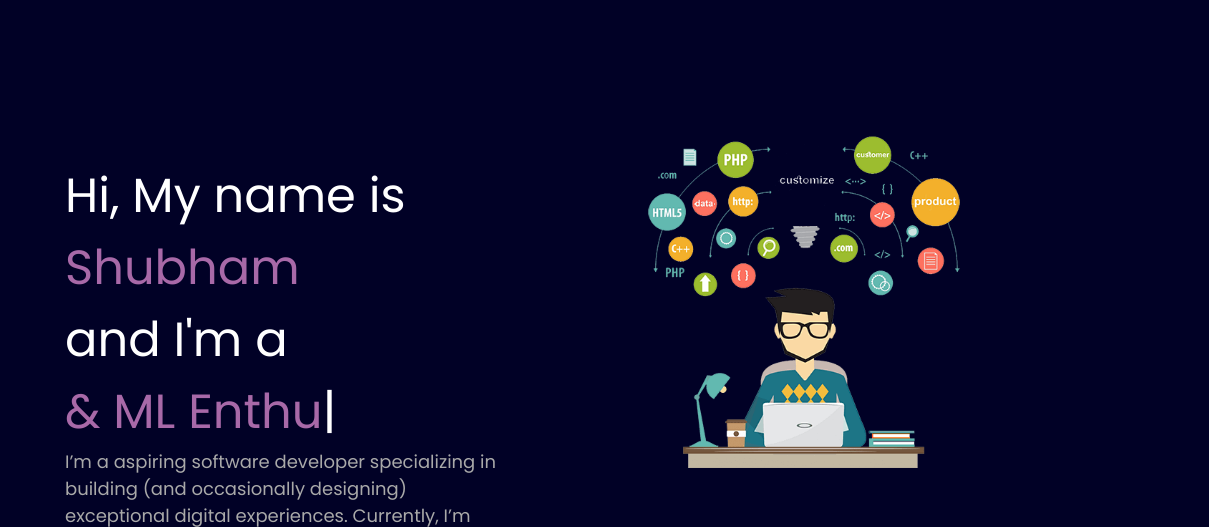
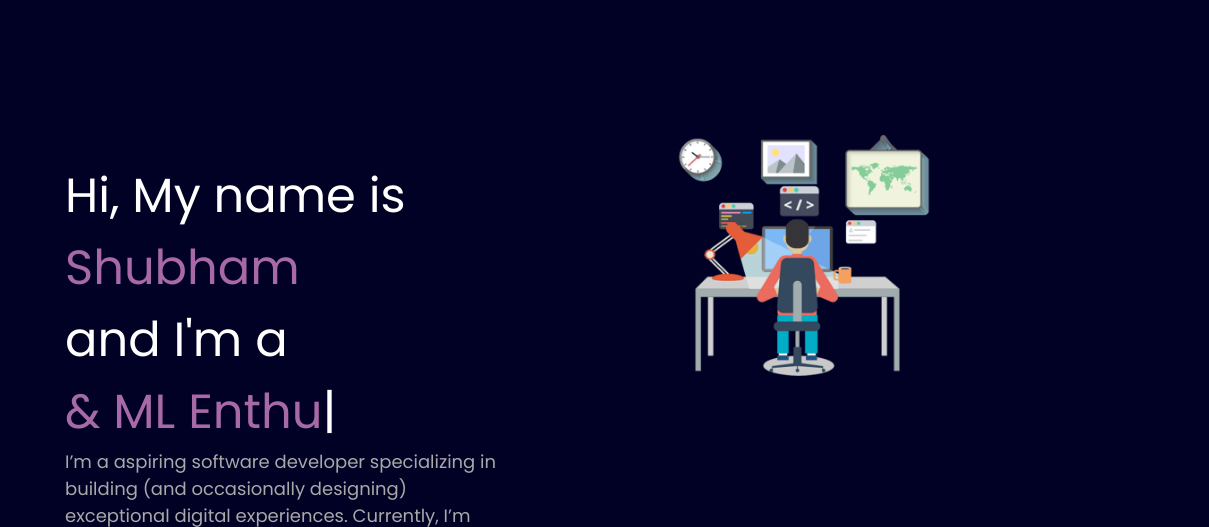
Before and after one commit to ShubhamKapil04/portfolio-web, a plain HTML site: page index.html in a window 1280 px wide. Shown: the part 80-607 px from the top of the page, 71-1280 px from the left. Drawn offline with nearby package versions, Linux system fonts and the light colour scheme.

Commit message:
Update index.html

```diff
--- a/index.html
+++ b/index.html
@@ -84,7 +84,7 @@
             </div>
           </div>
           <div class="rightSection">
-            <img src="static/devloper.png" alt="" />
+            <img src="static/bg.png" alt="" />
           </div>
         </section>
 
```
